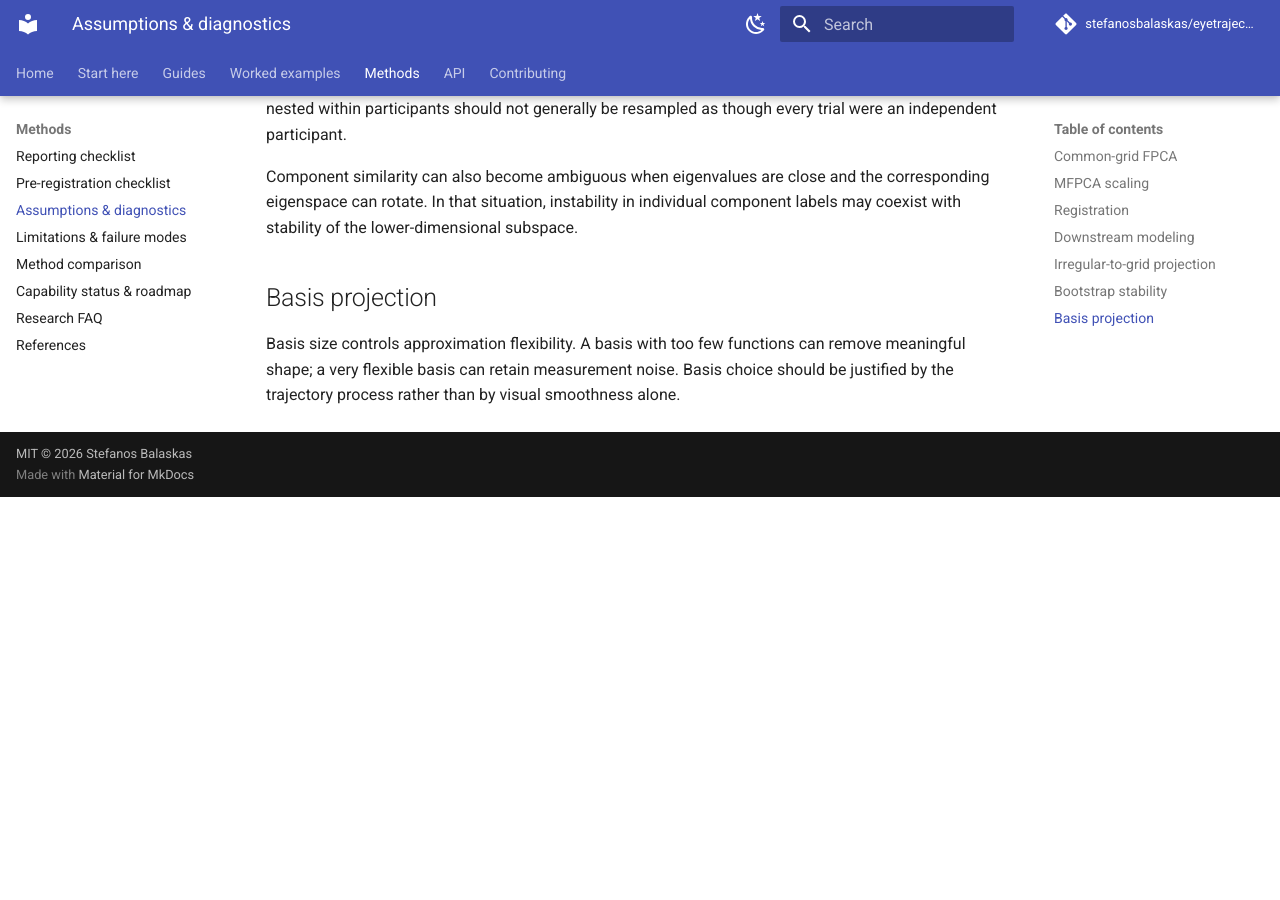
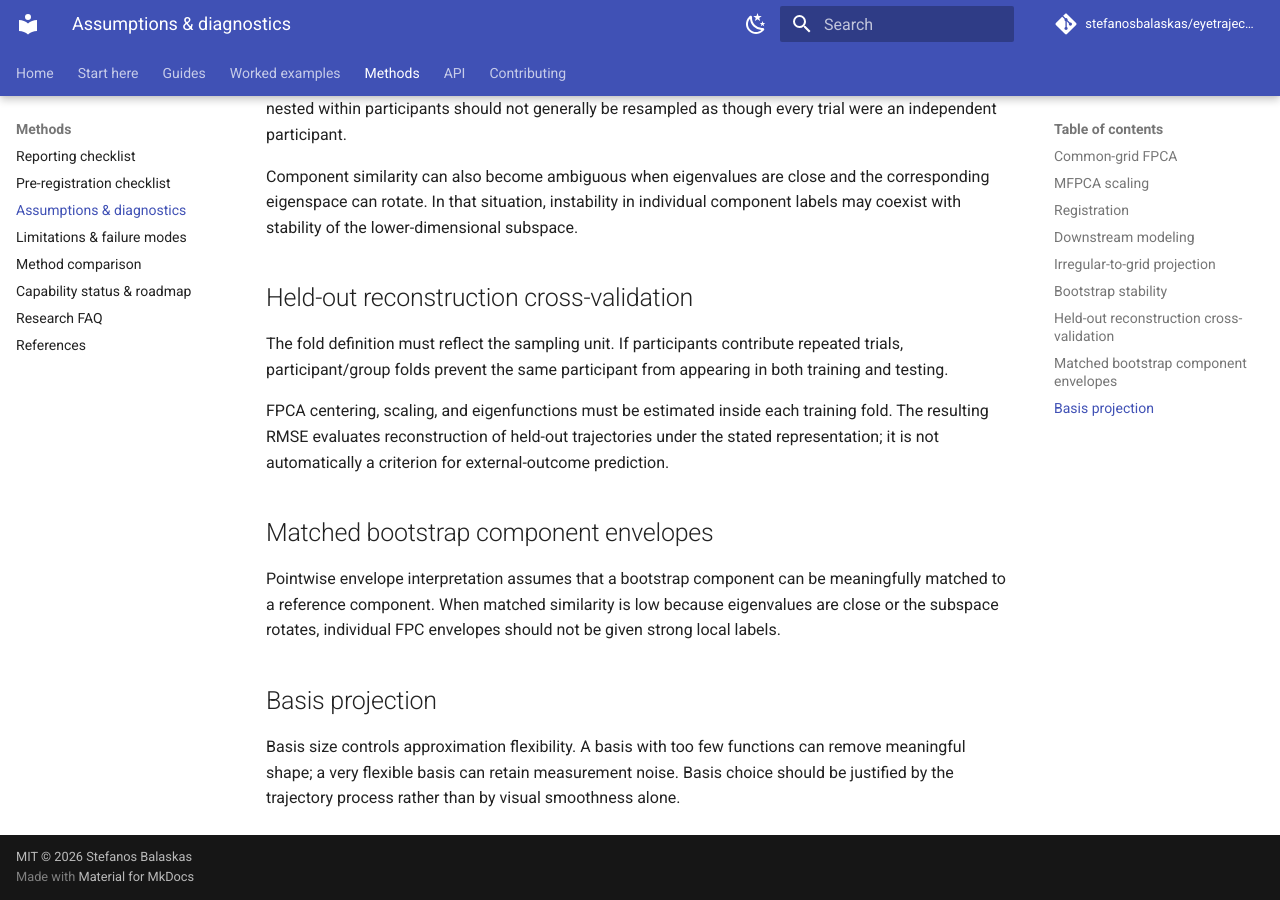
Before and after one commit to stefanosbalaskas/eyetrajectoriespy, an MkDocs documentation site: the page built from docs/methods/assumptions.md, in a window 1280 px wide and 900 px high, scrolled down 1026 px. Built offline with MkDocs 1.6.1 and Material for MkDocs 9.7.7, drawn with Linux system fonts in a browser that asks for light colours; comment, search, counter and statistics services are not loaded; before the commit the page ends 1523 px from its top, so only the background shows below that.

Commit message:
Add FPCA selection uncertainty FAQ assumptions

```diff
--- a/docs/methods/assumptions.md
+++ b/docs/methods/assumptions.md
@@ -29,6 +29,16 @@ Bootstrap FPC matching assumes the resampling scheme reflects the sampling desig
 
 Component similarity can also become ambiguous when eigenvalues are close and the corresponding eigenspace can rotate. In that situation, instability in individual component labels may coexist with stability of the lower-dimensional subspace.
 
+## Held-out reconstruction cross-validation
+
+The fold definition must reflect the sampling unit. If participants contribute repeated trials, participant/group folds prevent the same participant from appearing in both training and testing.
+
+FPCA centering, scaling, and eigenfunctions must be estimated inside each training fold. The resulting RMSE evaluates reconstruction of held-out trajectories under the stated representation; it is not automatically a criterion for external-outcome prediction.
+
+## Matched bootstrap component envelopes
+
+Pointwise envelope interpretation assumes that a bootstrap component can be meaningfully matched to a reference component. When matched similarity is low because eigenvalues are close or the subspace rotates, individual FPC envelopes should not be given strong local labels.
+
 ## Basis projection
 
 Basis size controls approximation flexibility. A basis with too few functions can remove meaningful shape; a very flexible basis can retain measurement noise. Basis choice should be justified by the trajectory process rather than by visual smoothness alone.
```
